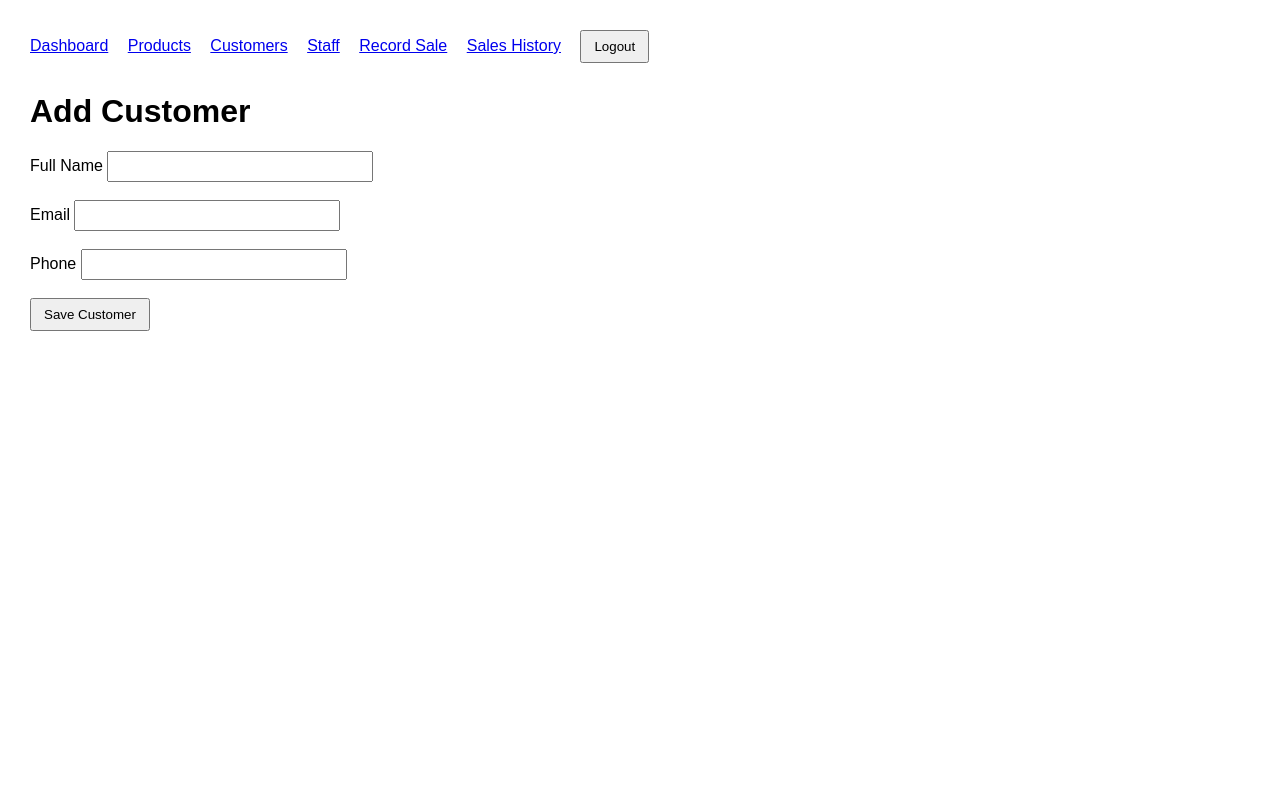
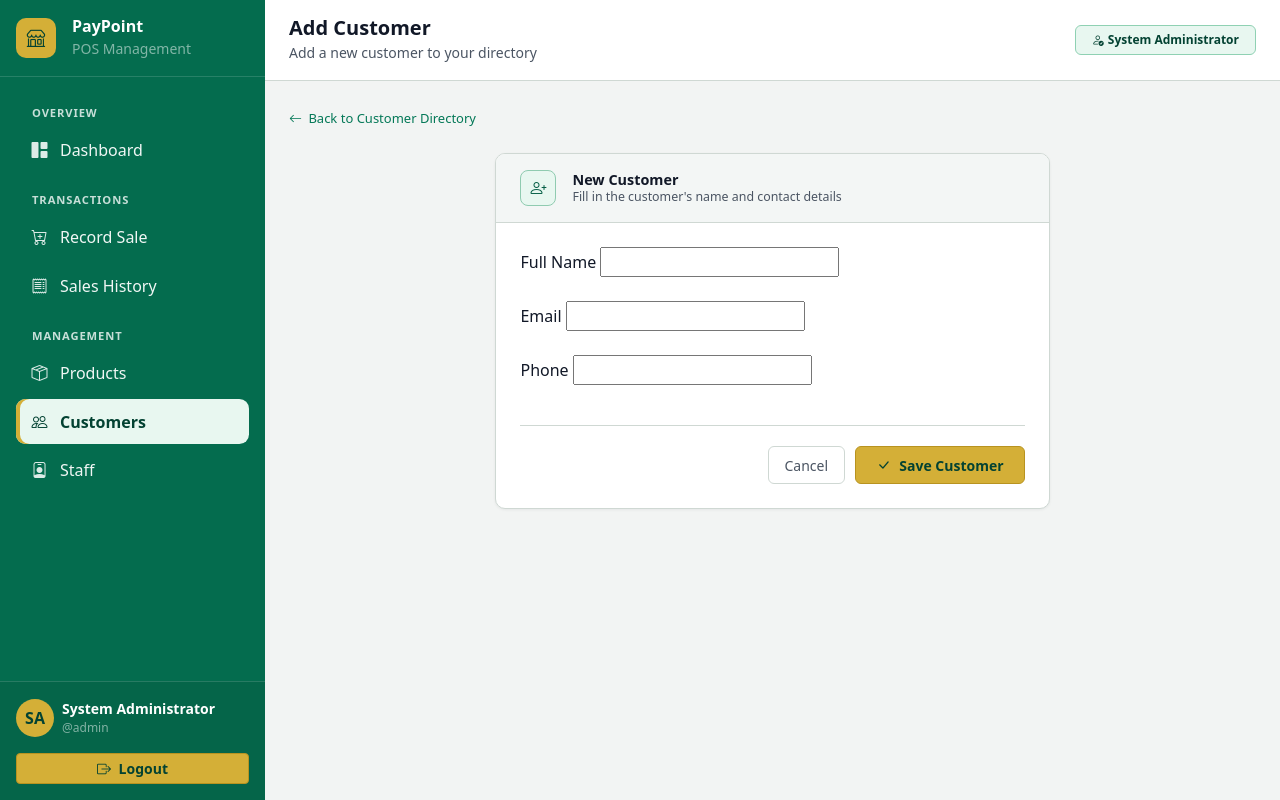
Before and after one commit to adelatongsonn/MVC-PayPoint, a Laravel app: page /customers/create in a window 1280 px wide. Run offline with Laravel 12, Linux system fonts and the light colour scheme; a user stored in the database is signed in; data comes from the database, SQL or seed files in the repository.

Commit message:
Refactor customer creation form layout

```diff
--- a/resources/views/customers/create.blade.php
+++ b/resources/views/customers/create.blade.php
@@ -1,13 +1,48 @@
-@extends('layouts.app')
+@extends('layouts.pos')
+
+@section('title', 'Add Customer — PayPoint')
+@section('page_title', 'Add Customer')
+@section('page_subtitle', 'Add a new customer to your directory')
 
 @section('content')
-    <h1>Add Customer</h1>
+<div class="prod-form-root">
+    <div class="mb-4">
+        <a href="{{ route('customers.index') }}" class="prod-back-link">
+            <i class="bi bi-arrow-left" aria-hidden="true"></i>
+            <span>Back to Customer Directory</span>
+        </a>
+    </div>
 
-    <form method="POST" action="{{ route('customers.store') }}">
-        @csrf
+    <div class="row justify-content-center">
+        <div class="col-lg-8 col-xl-7">
+            <div class="prod-form-panel">
+                <div class="prod-form-panel-header">
+                    <div class="d-flex align-items-center gap-3">
+                        <span class="prod-form-icon-box">
+                            <i class="bi bi-person-plus" aria-hidden="true"></i>
+                        </span>
+                        <div>
+                            <div class="prod-form-panel-title">New Customer</div>
+                            <div class="prod-form-panel-meta">Fill in the customer's name and contact details</div>
+                        </div>
+                    </div>
+                </div>
 
-        @include('customers.form')
+                <div class="prod-form-body">
+                    <form method="POST" action="{{ route('customers.store') }}">
+                        @csrf
+                        @include('customers.form')
 
-        <button type="submit">Save Customer</button>
-    </form>
+                        <div class="prod-form-footer flex-wrap">
+                            <a href="{{ route('customers.index') }}" class="btn prod-cancel-btn">Cancel</a>
+                            <button type="submit" class="btn btn-gold prod-submit-btn">
+                                <i class="bi bi-check-lg me-1" aria-hidden="true"></i> Save Customer
+                            </button>
+                        </div>
+                    </form>
+                </div>
+            </div>
+        </div>
+    </div>
+</div>
 @endsection
```
